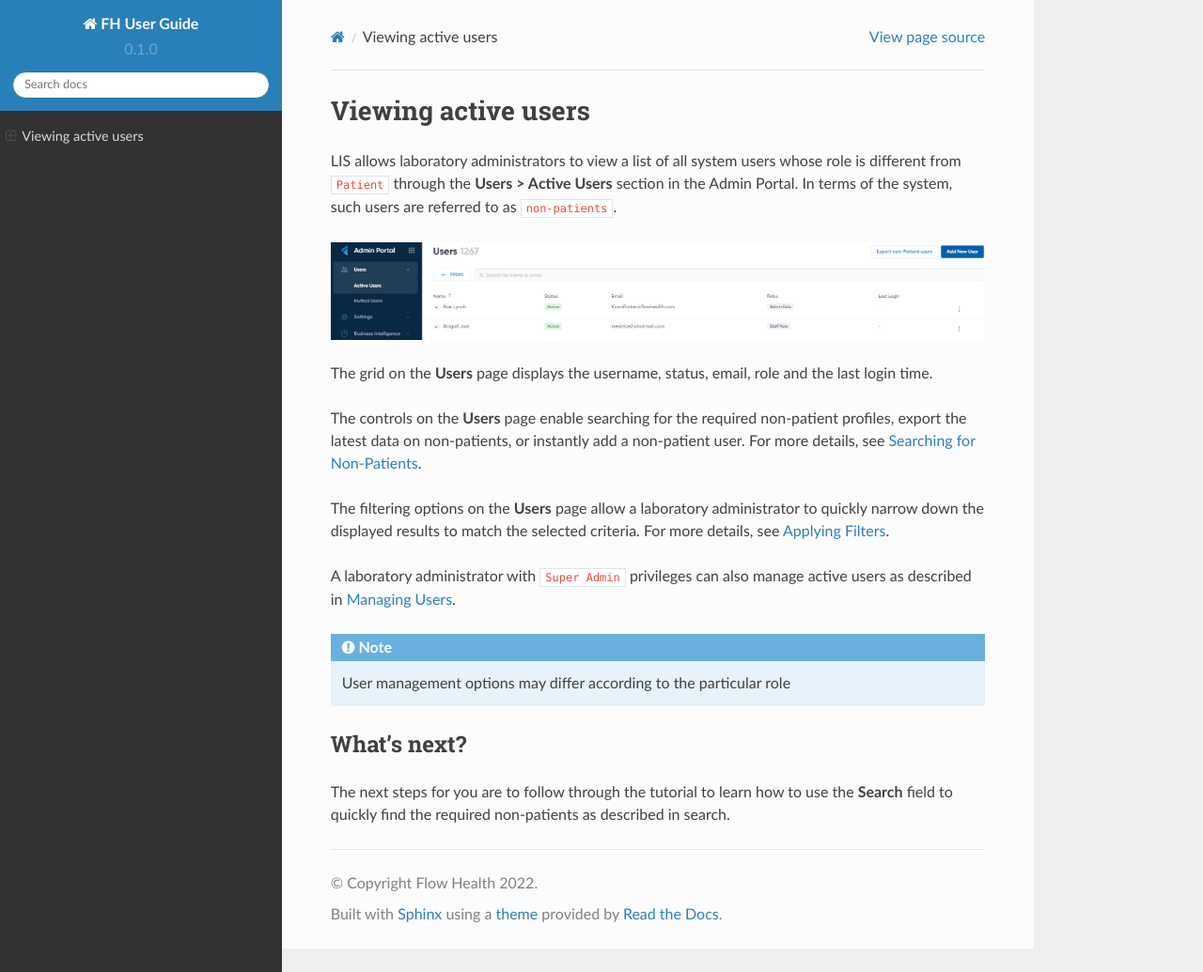
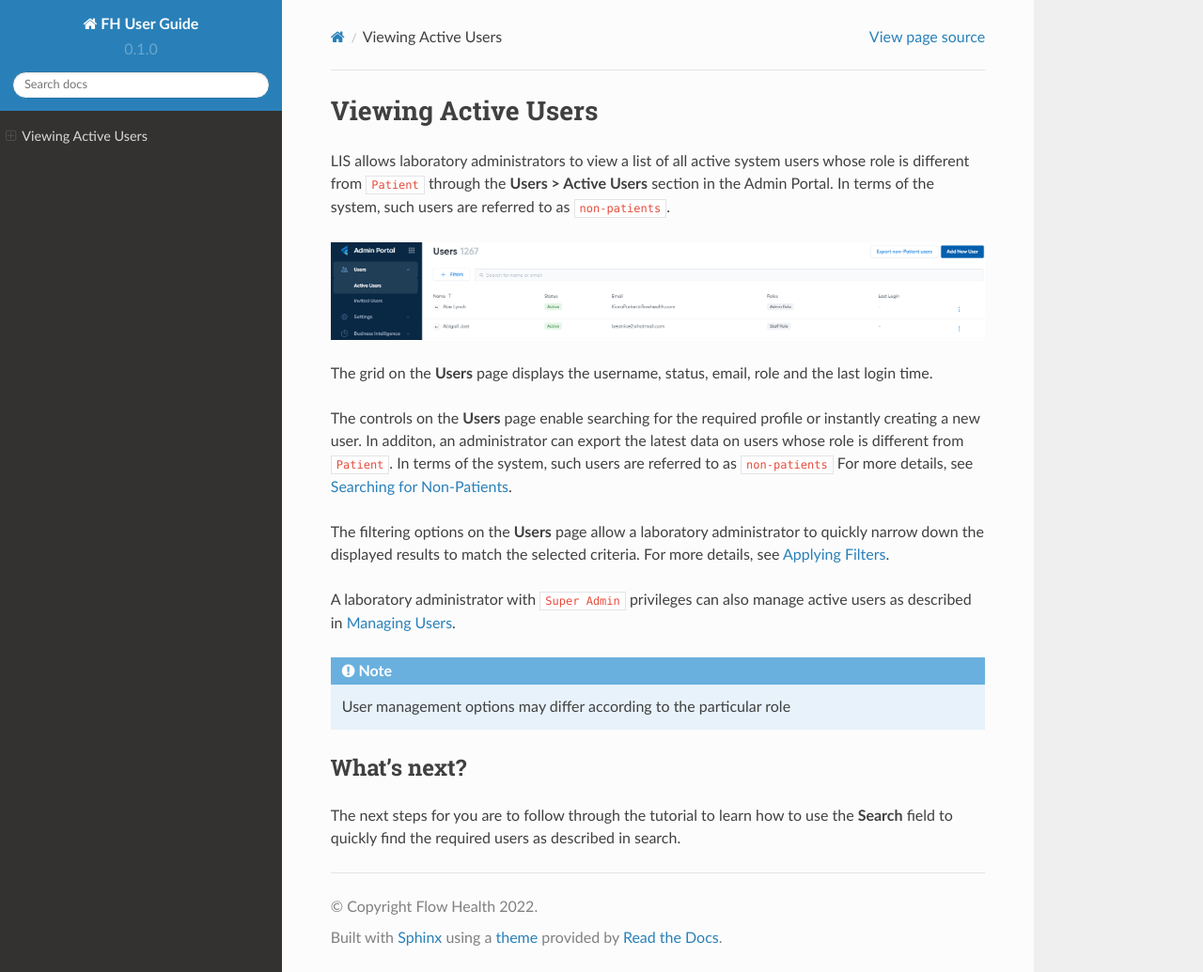
Before and after one commit to vadimsteckler1/fh_online_ug_poc, a Sphinx documentation site: the page built from docs/source/index.rst, in a window 1280 px wide and 1035 px high. Shown: the whole window at 94% size. Built offline with Sphinx 7.4.7 and the Read the Docs theme 2.0.0, drawn with Linux system fonts in a browser that asks for light colours.

Commit message:
Update index.rst

```diff
--- a/docs/source/index.rst
+++ b/docs/source/index.rst
@@ -1,14 +1,14 @@
-Viewing active users
+Viewing Active Users
 =====================
 
-LIS allows laboratory administrators to view a list of all system users whose role is different from ``Patient`` through the **Users > Active Users** section in the Admin Portal. In terms of the system, such users are referred to as ``non-patients``.
+LIS allows laboratory administrators to view a list of all active system users whose role is different from ``Patient`` through the **Users > Active Users** section in the Admin Portal. In terms of the system, such users are referred to as ``non-patients``.
 
 .. image::
    Admin Portal_ViewUsers_01.png
 
 The grid on the **Users** page displays the username, status, email, role and the last login time.
 
-The controls on the **Users** page enable searching for the required non-patient profiles, export the latest data on non-patients, or instantly add a non-patient user. For more details, see :doc:`api`.
+The controls on the **Users** page enable searching for the required profile or instantly creating a new user. In additon, an administrator can export the latest data on users whose role is different from ``Patient``. In terms of the system, such users are referred to as ``non-patients`` For more details, see :doc:`api`.
 
 The filtering options on the **Users** page allow a laboratory administrator to quickly narrow down the displayed results to match the selected criteria. For more details, see :doc:`usage`.
 
@@ -20,4 +20,4 @@ A laboratory administrator with ``Super Admin`` privileges can also manage activ
 
 What's next?
 -------------------
-The next steps for you are to follow through the tutorial to learn how to use the **Search** field to quickly find the required non-patients as described in :doc:`search`.
+The next steps for you are to follow through the tutorial to learn how to use the **Search** field to quickly find the required users as described in :doc:`search`.
```
